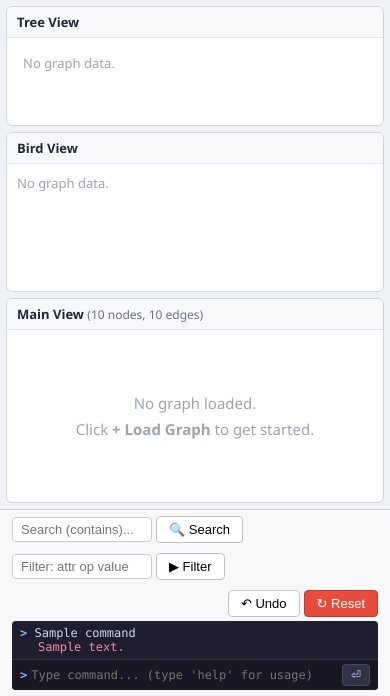
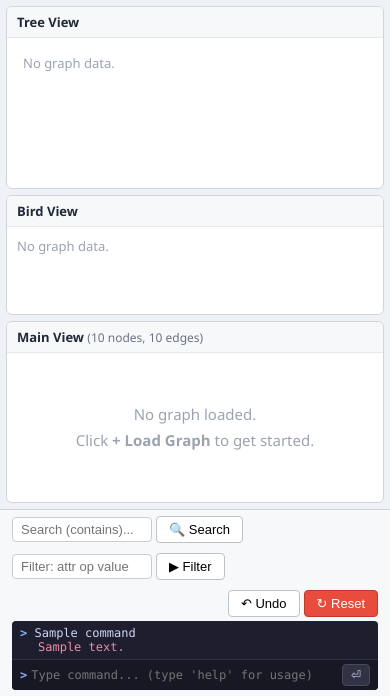
Before and after one commit to vedranbajic4/graph-structure-visualizer, a Django app: template graph_django_app/graph_django_app/templates/base.html in a window 390 px wide. Shown: the part 148-844 px from the top of the page. Run offline with Django 5.2, Linux system fonts and the light colour scheme; the template is opened without the code that fills it: most values are stand-ins (such as "Sample title", 1, 10 or a date in 2020).

Commit message:
#57 better layout of views

```diff
--- a/graph_django_app/graph_django_app/static/style.css
+++ b/graph_django_app/graph_django_app/static/style.css
@@ -113,7 +113,7 @@ body {
 .workspace-grid {
     display: grid;
     grid-template-columns: 280px 1fr;
-    grid-template-rows: 200px 1fr;
+    grid-template-rows: 1fr 180px;
     gap: 6px;
     padding: 6px;
     flex: 1;
@@ -139,8 +139,12 @@ body {
 }
 .node-count { font-weight: 400; color: #6b7280; font-size: 12px; }
 
-/* Tree View */
-.tree-view { grid-row: 1 / span 2; overflow: hidden; }
+/* Tree View — top left */
+.tree-view {
+    grid-column: 1 / 2;
+    grid-row: 1 / 2;
+    overflow: hidden;
+}
 .tree-container { flex: 1; overflow: auto; padding: 6px; font-size: 13px; }
 
 .tree-list { list-style: none; padding-left: 16px; }
@@ -162,13 +166,21 @@ body {
 .tree-label:hover { background: #ebf5fb; }
 .tree-label.selected { background: #3498db; color: #fff; }
 
-/* Bird View */
-.bird-view { overflow: hidden; }
+/* Bird View — bottom left */
+.bird-view {
+    grid-column: 1 / 2;
+    grid-row: 2 / 3;
+    overflow: hidden;
+}
 .bird-container { flex: 1; overflow: hidden; position: relative; }
 .bird-container svg { width: 100%; height: 100%; display: block; }
 
-/* Main View */
-.main-view { overflow: hidden; }
+/* Main View — full right column */
+.main-view {
+    grid-column: 2 / 3;
+    grid-row: 1 / 3;
+    overflow: hidden;
+}
 .main-container { flex: 1; overflow: hidden; position: relative; }
 .main-container > div,
 .main-container > style + div { width: 100%; height: 100%; }
@@ -272,8 +284,19 @@ body {
 @media (max-width: 900px) {
     .workspace-grid {
         grid-template-columns: 1fr;
-        grid-template-rows: 120px 160px 1fr;
+        grid-template-rows: 1fr 120px 1fr;
     }
-    .tree-view { grid-row: auto; }
+    .tree-view {
+        grid-column: 1 / -1;
+        grid-row: 1 / 2;
+    }
+    .bird-view {
+        grid-column: 1 / -1;
+        grid-row: 2 / 3;
+    }
+    .main-view {
+        grid-column: 1 / -1;
+        grid-row: 3 / 4;
+    }
     .sf-input { width: 140px; }
 }
--- a/graph_django_app/graph_django_app/templates/base.html
+++ b/graph_django_app/graph_django_app/templates/base.html
@@ -88,7 +88,7 @@
         </div>
     </aside>
 
-    {# ── Bird View (top right) ────────────────────────────── #}
+    {# ── Bird View (bottom left) ────────────────────────────── #}
     <section class="panel bird-view" id="bird-panel">
         <h2>Bird View</h2>
         <div id="bird-container" class="bird-container">
```
